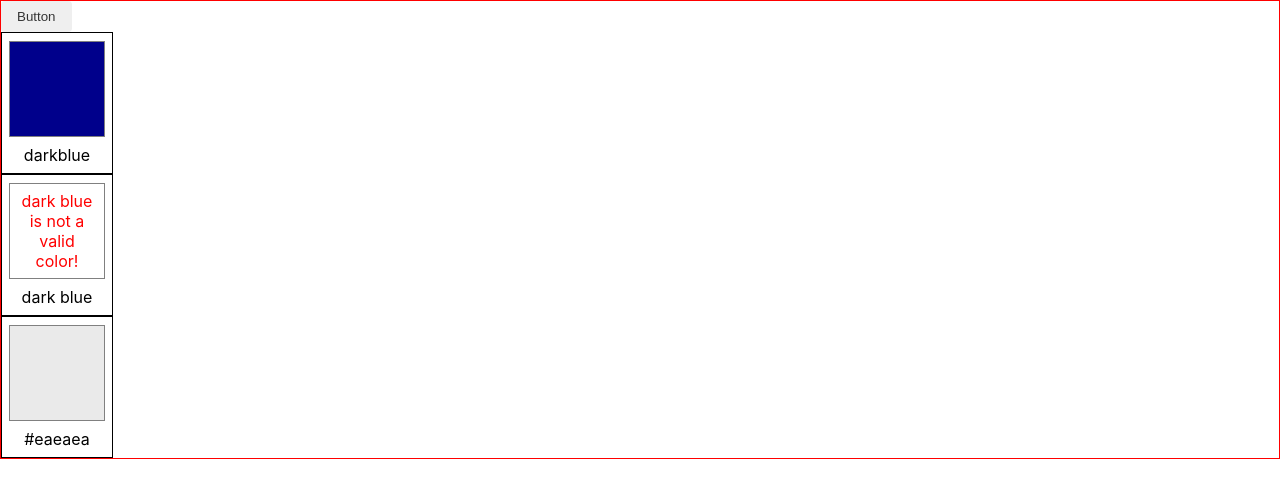
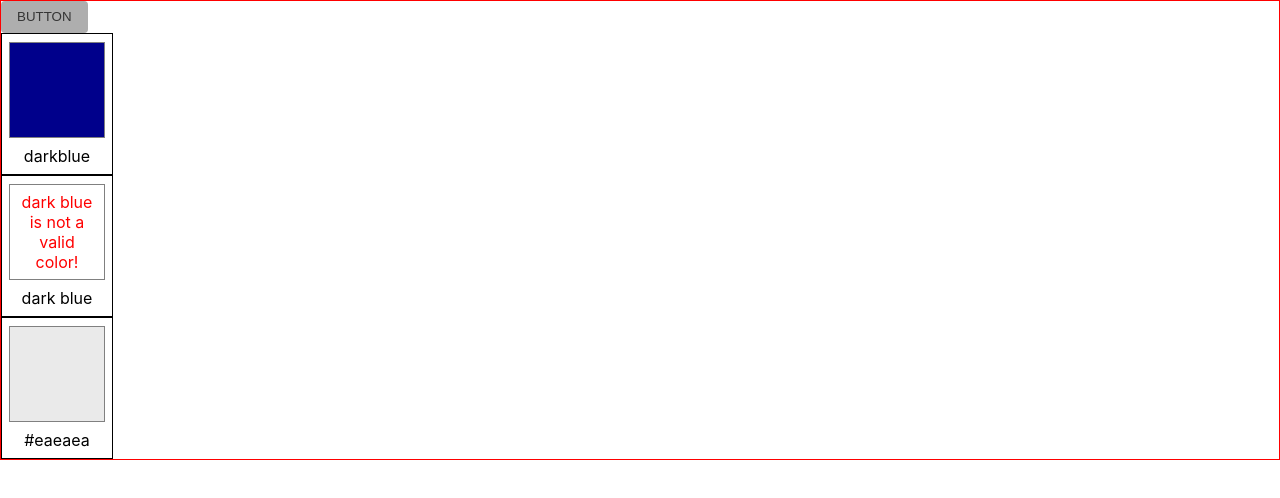
Before and after one commit to lindellcarternyc/omar-ui, a React (Create React App) app: page / in a window 1280 px wide. Shown: the top 498 px of the page. Built offline with nearby package versions, Linux system fonts and the light colour scheme.

Commit message:
update button and colors

```diff
--- a/src/components/Button/button.component.tsx
+++ b/src/components/Button/button.component.tsx
@@ -2,17 +2,93 @@ import React from 'react'
 import styled from 'styled-components'
 import * as Colors from '../constants/colors'
 
-const StyledButton = styled.button`
+interface ButtonColor {
+  default: string
+  accent: string
+  disabled: string
+}
+
+const shadeToButtonColor = (shade: Colors.Shade): ButtonColor => {
+  return {
+    default: shade.medium,
+    accent: shade.light,
+    disabled: shade.dark
+  }
+}
+
+interface StyledButtonProps {
+  disabled?: boolean
+  backgroundColor: ButtonColor
+  textColor: ButtonColor
+}
+
+const StyledButton = styled.button<StyledButtonProps>`
   padding: 0.5rem 1rem;
   border-radius: 0.25rem;
 
   cursor: pointer;
 
-  color: ${Colors.Black};
+  color: ${({ textColor }) => {
+    return textColor.default
+  }};
+
+  background-color: ${({ backgroundColor, disabled }) => {
+    if (disabled) return backgroundColor.disabled
+    return backgroundColor.default
+  }};
+
+  text-transform: uppercase;
+  line-height: 1rem;
+
+  &:hover, &:focus {
+    background-color: ${({ backgroundColor, disabled }) => {
+      if (disabled) return backgroundColor.disabled
+      return backgroundColor.accent
+    }};
+  }
 `
 
-export const Button: React.FC = () => {
+export interface ButtonProps {
+  text?: string
+  children?: string
+  disabled?: boolean
+  color?: Colors.ColorKey
+}
+
+const ShadeMap: {[K in Colors.ColorKey]: Colors.Shade } = {
+  gray: Colors.GrayShade,
+  blue: Colors.MediumBlueShade,
+  yellow: Colors.YellowShade,
+  red: Colors.RedShade,
+  darkblue: Colors.DarkBlueShade
+}
+
+const backgroundFromColorName = (colorName: Colors.ColorKey): ButtonColor => {
+  return shadeToButtonColor(ShadeMap[colorName])
+}
+
+const textColorFromColorName = (colorName: Colors.ColorKey): ButtonColor => {
+  switch (colorName) {
+    case 'gray': {
+      return shadeToButtonColor(Colors.BlackShade)
+    }
+    default: {
+      return shadeToButtonColor(Colors.WhiteShade)
+    }
+  }
+}
+
+export const Button: React.FC<ButtonProps> = ({ text, children, disabled, color }) => {
+  const backgroundColor = backgroundFromColorName(color || 'gray')
+  const textColor = textColorFromColorName(color || 'gray')
+
   return (
-    <StyledButton>Button</StyledButton>
+    <StyledButton
+      backgroundColor={backgroundColor}
+      textColor={textColor}
+      disabled={disabled}
+    >
+      {text || children || 'button'}
+    </StyledButton>
   )
 }
--- a/src/components/constants/colors.ts
+++ b/src/components/constants/colors.ts
@@ -6,3 +6,62 @@ export const DarkBlue = '#073b4c'
 export const MediumGray = '#aeaeae'
 export const White = '#ffffff'
 export const Black = '#353535'
+
+export interface Shade {
+  light: string
+  medium: string
+  dark: string
+}
+
+const ColorName = {
+  // 'gray' | 'blue' | 'yellow'
+  gray: 'gray',
+  blue: 'blue',
+  yellow: 'yellow',
+  red: 'red',
+  darkblue: 'darkblue'
+} as const
+
+export type ColorKey = keyof typeof ColorName
+
+export const GrayShade: Shade = {
+  light: '#cccccc',
+  medium: MediumGray,
+  dark: '#858585'
+}
+
+export const MediumBlueShade: Shade = {
+  light: '#1fb7ea',
+  medium: MediumBlue,
+  dark: '#0c6583'
+}
+
+export const WhiteShade: Shade = {
+  light: White,
+  medium: White,
+  dark: White
+}
+
+export const BlackShade: Shade = {
+  light: Black,
+  medium: Black,
+  dark: Black
+}
+
+export const YellowShade: Shade = {
+  light: '#ffe099',
+  medium: '#ffd166',
+  dark: '#ffc847'
+}
+
+export const RedShade: Shade = {
+  light: '#f47c98',
+  medium: Red,
+  dark: '#bc1038'
+}
+
+export const DarkBlueShade: Shade = {
+  light: '#0e7395',
+  medium: DarkBlue,
+  dark: '#052b38'
+}
--- /dev/null
+++ b/src/components/utils/color.utils.ts
@@ -0,0 +1,3 @@
+export const shadeColor = (color: string): string => {
+  return ''
+}
```
Also changed, not shown: 1 other file (tests, documents, lock files or other folders).
